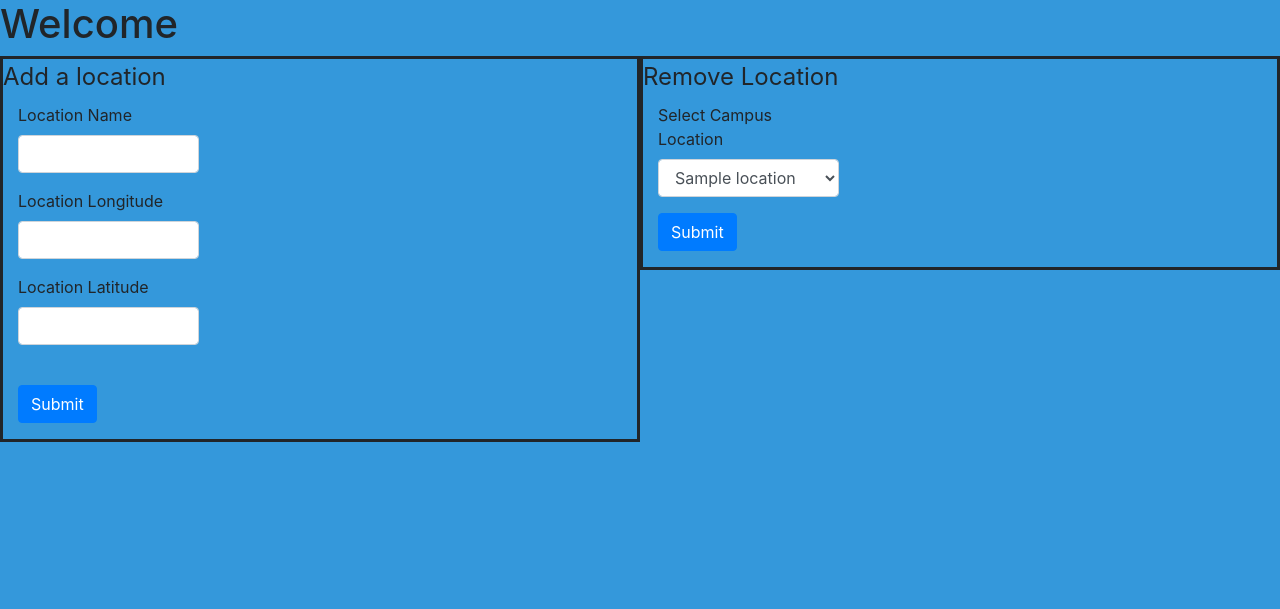
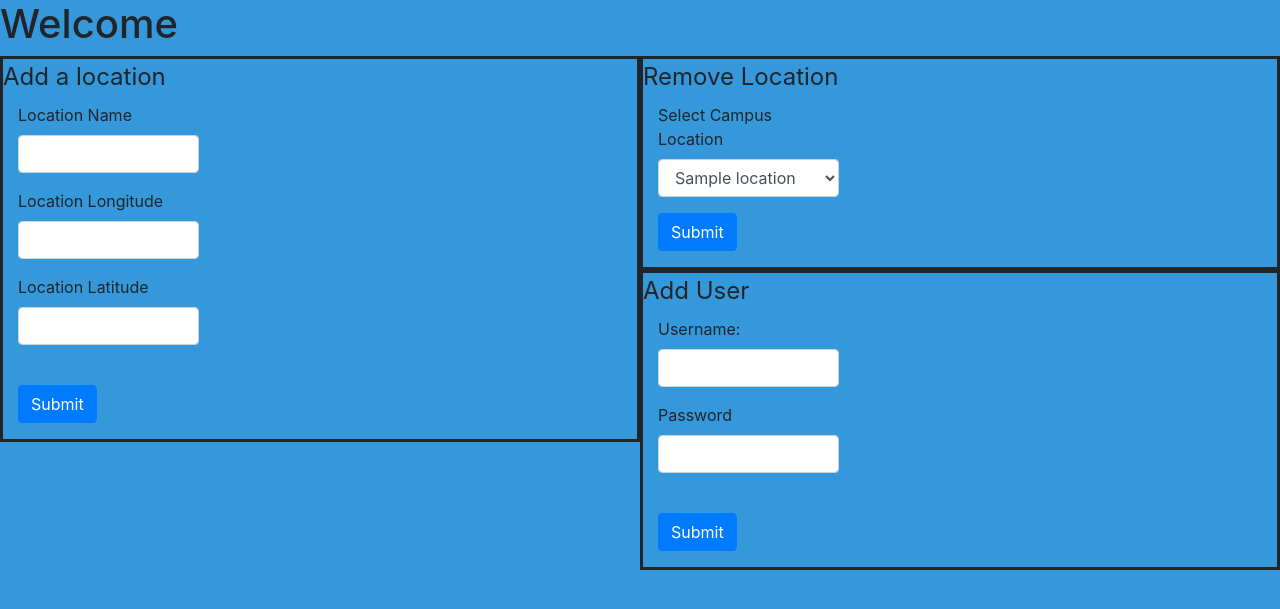
Before and after one commit to Jcollier722/CHM, a Flask app: template templates/adminHome.html in a window 1280 px wide. Shown: the part 56-665 px from the top of the page. Run offline with Flask 2, Linux system fonts and the light colour scheme; the template is opened without the code that fills it: most values are stand-ins (such as "Sample title", 1, 10 or a date in 2020); some libraries are stand-ins or nearby versions.

Commit message:
allow admin to add users

```diff
--- a/main.py
+++ b/main.py
@@ -96,13 +96,18 @@ def admin_home():
         if request.method == 'POST':
             #check hidden input text value to differentiate between forms
             #add location
-            if request.form["locations"]=="add loc":
+            if request.form["myforms"]=="add loc":
                 print(ad.add_location(db.get_connection(),request.form['name'],request.form['lon'],request.form['lat']))
                 #refresh on self so form is cleared after successful entry
                 return redirect(url_for('admin_home'))
             #remove location
-            elif request.form["locations"]=="rem loc":
+            elif request.form["myforms"]=="rem loc":
                 print(ad.remove_location(db.get_connection(),request.form['selectbasic']))
+                #refresh on self so form is cleared after successful entry
+                return redirect(url_for('admin_home'))
+
+            elif request.form["myforms"]=="add user":
+                print(ad.add_user(db.get_connection(),request.form['username'],request.form['password']))
                 #refresh on self so form is cleared after successful entry
                 return redirect(url_for('admin_home'))
 
--- a/templates/adminHome.html
+++ b/templates/adminHome.html
@@ -10,7 +10,7 @@
 <form class="form-horizontal" action="/adminHome" method="POST"
 style = "border-style: solid; float:left; width: 50%;">
 
-<input type="hidden" name="locations" value="add loc">
+<input type="hidden" name="myforms" value="add loc">
 
 <fieldset>
 		<!-- Form Name -->
@@ -49,7 +49,7 @@ style = "border-style: solid; float:left; width: 50%;">
 
 <form class="form-horizontal" action="/adminHome" method="POST" style = "border-style: solid; float:left;width: 50%;">
 
-<input type="hidden" name="locations" value="rem loc">
+<input type="hidden" name="myforms" value="rem loc">
 
 <fieldset>
 
@@ -78,6 +78,43 @@ style = "border-style: solid; float:left; width: 50%;">
 </fieldset>
 </form>
 
+<form class="form-horizontal" action="/adminHome" method="POST" style = "border-style: solid; float:left;width: 50%;">
+	<input type="hidden" name="myforms" value="add user">
+<fieldset>
+
+<!-- Form Name -->
+<legend>Add User</legend>
+
+<!-- Text input-->
+<div class="form-group">
+  <label class="col-md-4 control-label" for="">Username:</label>
+  <div class="col-md-4">
+  <input id="" name="username" type="text" placeholder="" class="form-control input-md" required="">
+
+  </div>
+</div>
+
+<!-- Password input-->
+<div class="form-group">
+  <label class="col-md-4 control-label" for="">Password</label>
+  <div class="col-md-4">
+    <input id="" name="password" type="password" placeholder="" class="form-control input-md">
+
+  </div>
+</div>
+
+<!-- Button -->
+<div class="form-group">
+  <label class="col-md-4 control-label" for="singlebutton"></label>
+  <div class="col-md-4">
+    <button id="singlebutton" name="singlebutton" class="btn btn-primary">Submit</button>
+  </div>
+</div>
+
+</fieldset>
+</form>
+
+
 
 
 
```
Also changed, not shown: admin.py (+13 -1 lines), button_logout.png (added).
